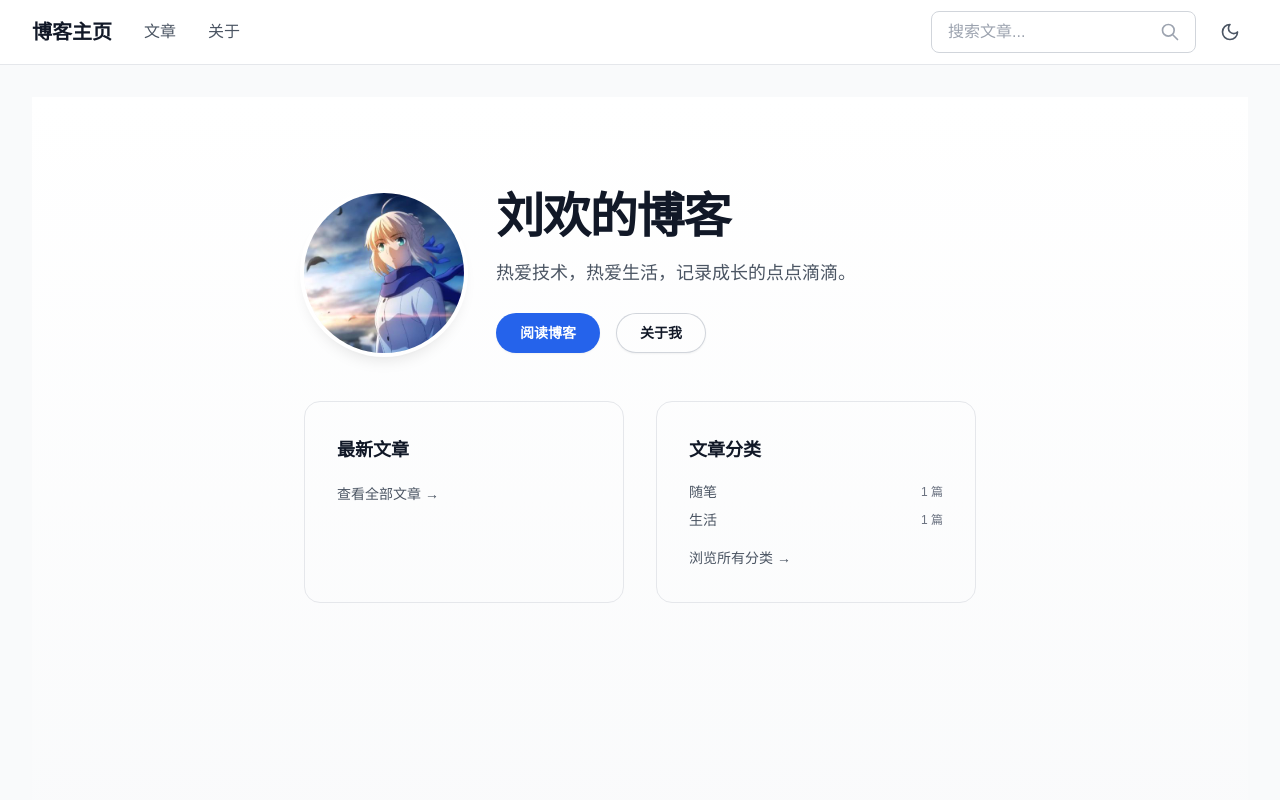
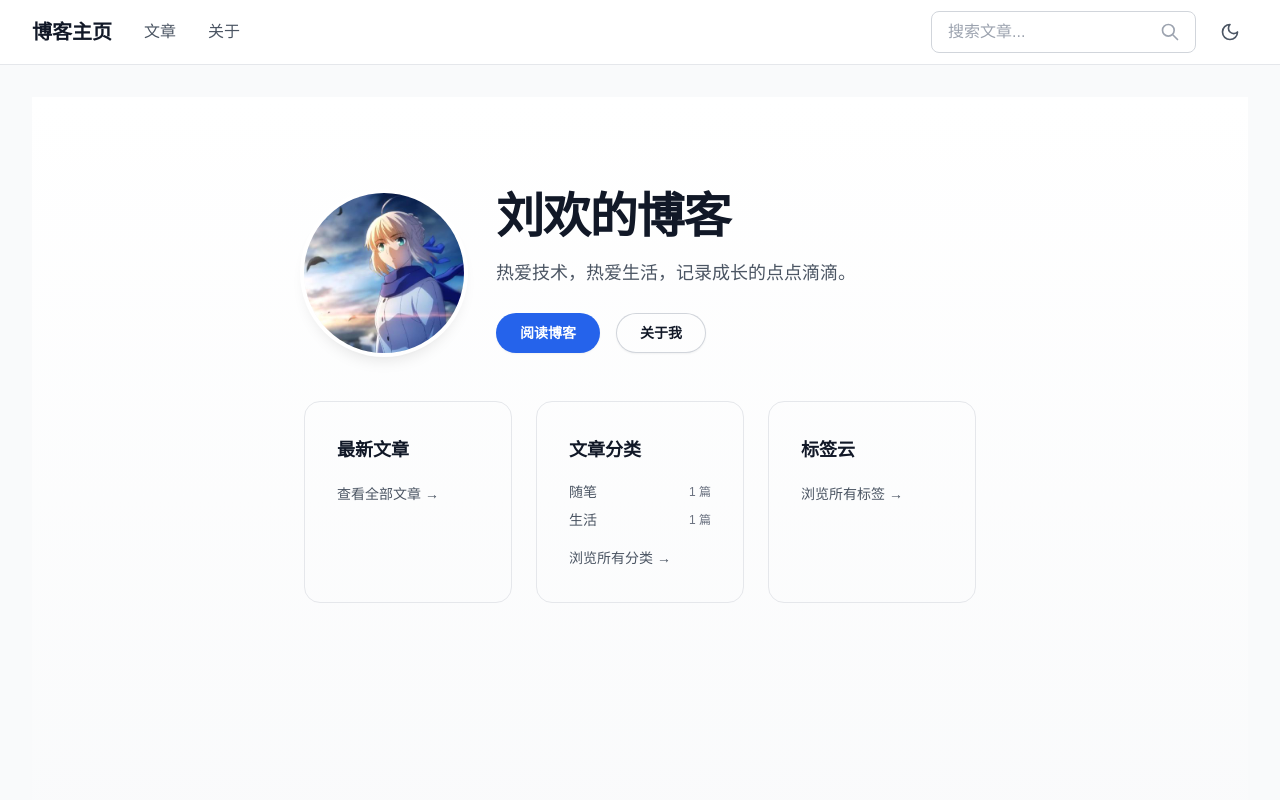
Before and after one commit to aniviaH/blog.dadifeihua.com, a Next.js app: page / in a window 1280 px wide. Shown: the top 800 px of the page. Built offline with nearby package versions, Linux system fonts and the light colour scheme.

Commit message:
feat: 让windsurf优化博客-分类入口放到首页内容区-布局优化

```diff
--- a/app/page.tsx
+++ b/app/page.tsx
@@ -44,7 +44,7 @@ export default function Home() {
             </div>
           </div>
 
-          <div className="grid gap-8 sm:grid-cols-2">
+          <div className="grid gap-6 sm:grid-cols-2 lg:grid-cols-3">
             <div className="rounded-2xl border border-gray-200 dark:border-gray-700 p-8 text-center sm:text-left">
               <h2 className="text-lg font-semibold leading-8 text-gray-900 dark:text-white mb-4">
                 最新文章
@@ -83,6 +83,17 @@ export default function Home() {
                 浏览所有分类 →
               </Link>
             </div>
+            <div className="rounded-2xl border border-gray-200 dark:border-gray-700 p-8 text-center sm:text-left lg:col-span-1">
+              <h2 className="text-lg font-semibold leading-8 text-gray-900 dark:text-white mb-4">
+                标签云
+              </h2>
+              <Link
+                href="/tags"
+                className="text-sm leading-6 text-gray-600 dark:text-gray-400 hover:text-blue-600 dark:hover:text-blue-400"
+              >
+                浏览所有标签 →
+              </Link>
+            </div>
           </div>
         </div>
       </main>
```
